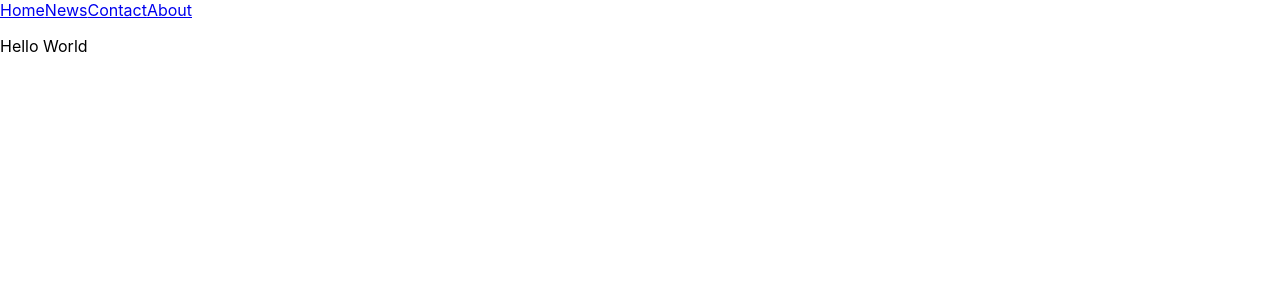
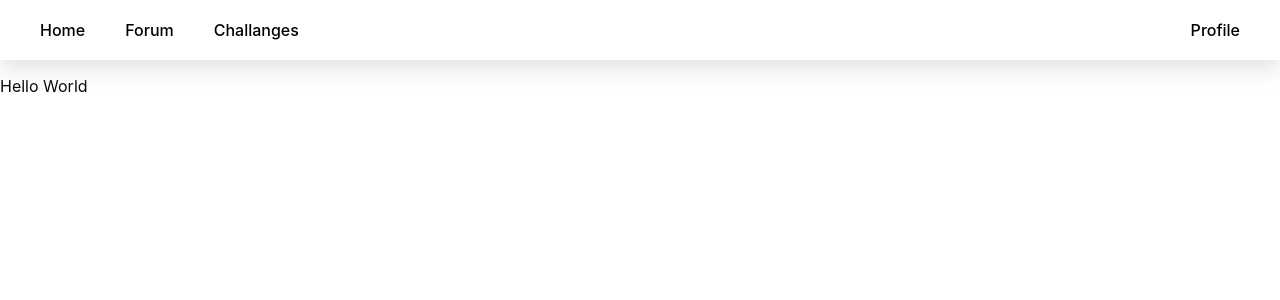
Before and after one commit to ZaqSD/spacecoding, a React (Create React App) app in the folder frontend/: page / in a window 1280 px wide. Shown: the top 300 px of the page. Built offline with nearby package versions, Linux system fonts and the light colour scheme.

Commit message:
Add navbar
navbar temp

```diff
--- a/frontend/src/App.css
+++ b/frontend/src/App.css
@@ -1,38 +1,32 @@
-.App {
-  text-align: center;
+ul {
+    list-style-type: none;
+    margin: 10px;
+    padding: 0;
+  }
+
+.navbar {
+    padding: 20px;
+    background-color: white;
+    filter: drop-shadow(0px 10px 10px #E5E5E5);
 }
 
-.App-logo {
-  height: 40vmin;
-  pointer-events: none;
+.navbar a{
+    color: black;
+    font-size: 16px;
+    font-weight: 500;
+    padding-top: 10px;
+    padding-right: 20px;
+    padding-bottom: 10px;
+    padding-left: 20px;
+    text-decoration: none;
 }
 
-@media (prefers-reduced-motion: no-preference) {
-  .App-logo {
-    animation: App-logo-spin infinite 20s linear;
-  }
+.navbar a:hover{
+    transition: background-color 300ms ease-out;
+    background-color: #E5E5E5;
+    border-radius: 5px;
 }
 
-.App-header {
-  background-color: #282c34;
-  min-height: 100vh;
-  display: flex;
-  flex-direction: column;
-  align-items: center;
-  justify-content: center;
-  font-size: calc(10px + 2vmin);
-  color: white;
+.navbar-right {
+    float: right;
 }
-
-.App-link {
-  color: #61dafb;
-}
-
-@keyframes App-logo-spin {
-  from {
-    transform: rotate(0deg);
-  }
-  to {
-    transform: rotate(360deg);
-  }
-}
--- a/frontend/src/components/NavBar.tsx
+++ b/frontend/src/components/NavBar.tsx
@@ -1,16 +1,26 @@
-import * as React from 'react';
+import "../App.css";
 
-interface NavBarProps {
-}
+import * as React from "react";
+
+interface NavBarProps {}
 
 export default function NavBar(props: NavBarProps) {
-
   return (
-    <div className="topnav">
-      <a className="active" href="#home">Home</a>
-      <a href="#news">News</a>
-      <a href="#contact">Contact</a>
-      <a href="#about">About</a>
+    <div className="navbar">
+      <a className="navbar-item" href="/">
+        Home
+      </a>
+      <a className="navbar-item" href="/forum">
+        Forum
+      </a>
+      <a className="navbar-item" href="/challanges">
+        Challanges
+      </a>
+      <div className="navbar-right">
+        <a className="navbar-item" href="/profile">
+          Profile
+        </a>
+      </div>
     </div>
   );
 }
```
